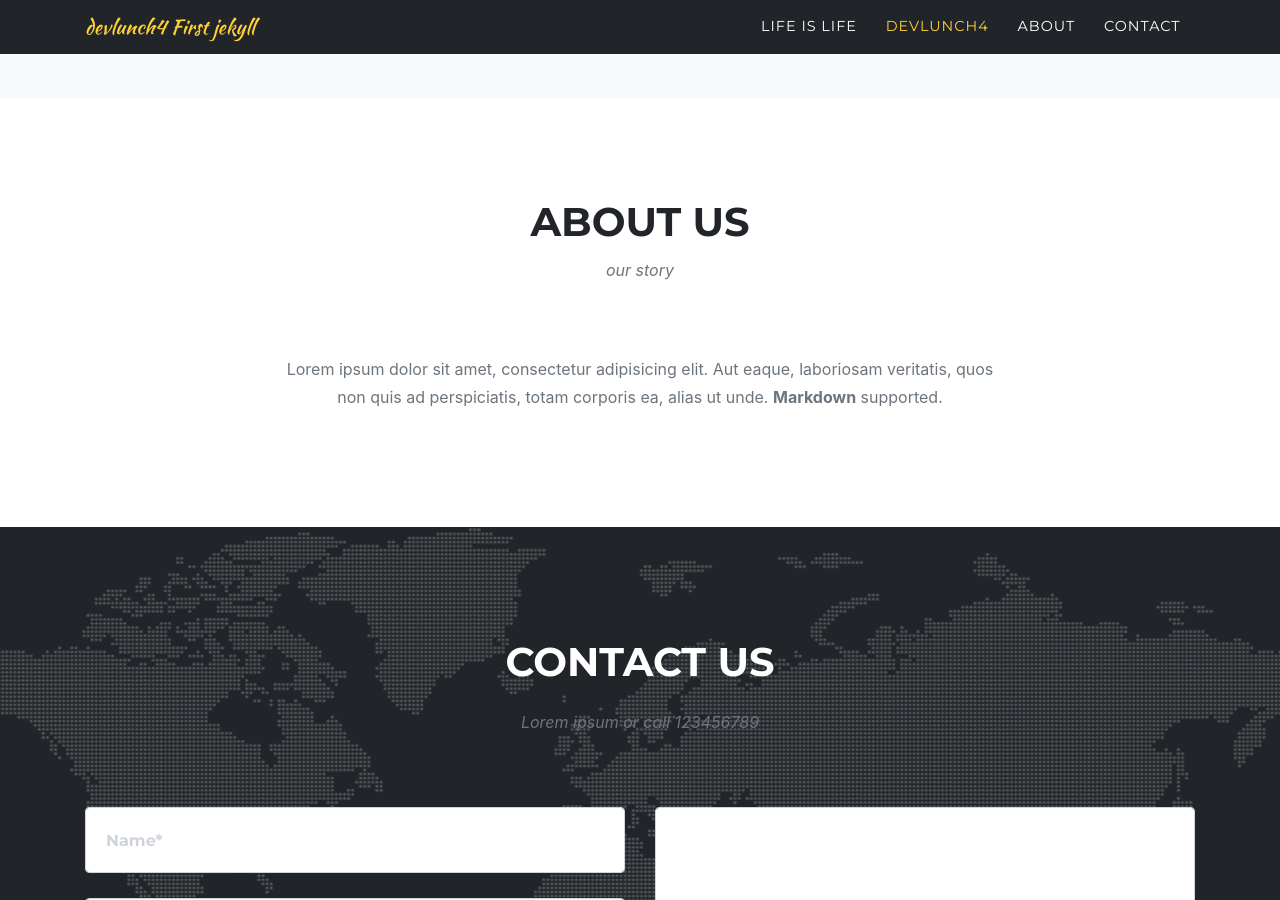
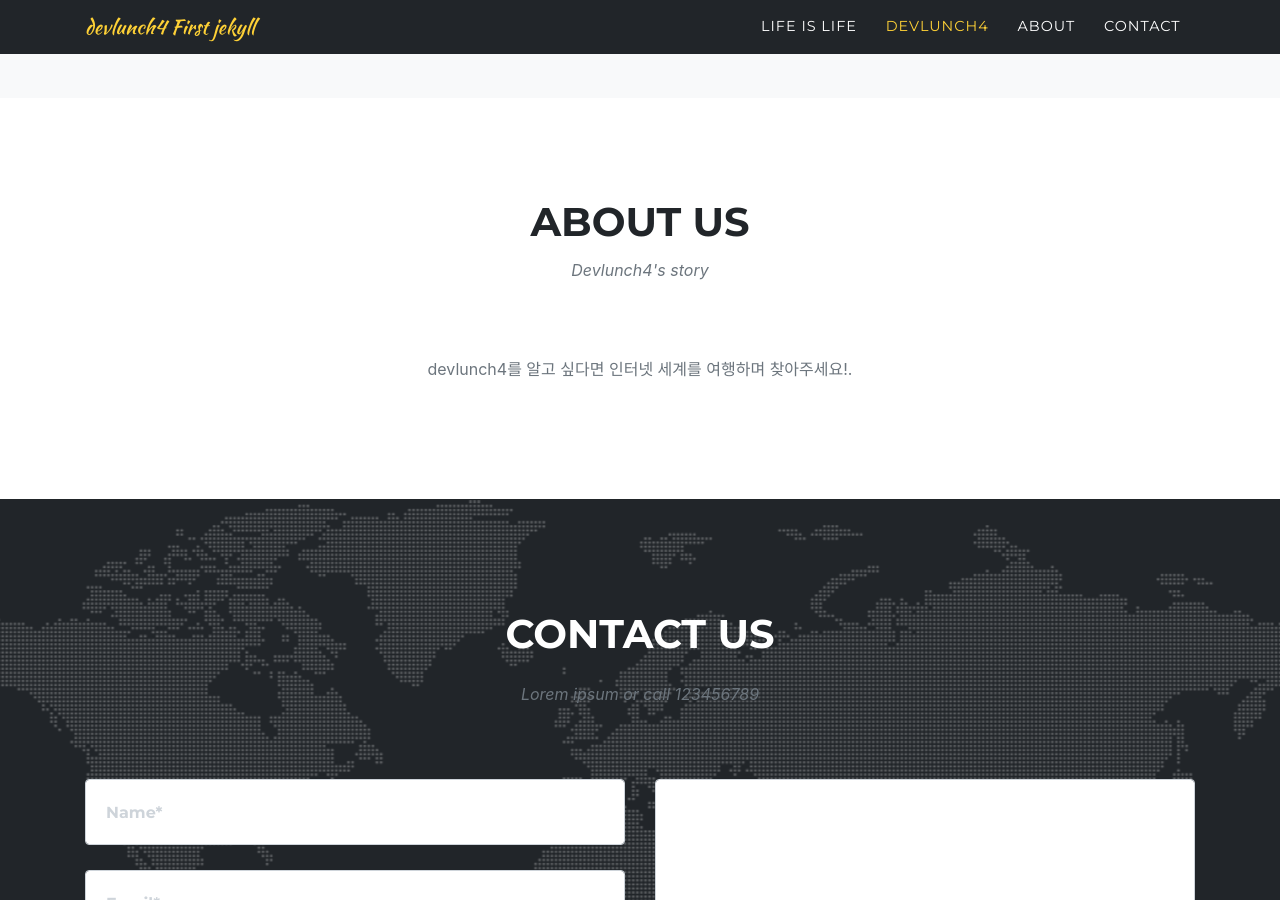
Before and after one commit to devlunch4/book_follow_first_jekyll, a Jekyll site: the page built from index.md, in a window 1280 px wide and 900 px high, scrolled down 2138 px. Built offline with Jekyll 4.4.1, drawn with Linux system fonts in a browser that asks for light colours; some web fonts are replaced.

Commit message:
ch16 END.

```diff
--- a/_config.yml
+++ b/_config.yml
@@ -36,4 +36,5 @@ markdown: kramdown
 
 # Uncomment following line to use Formspree form ID based URL instead of email based URL
 # Details: https://help.formspree.io/hc/en-us/articles/360017735154-How-to-prevent-spam
-# formspree_form_path: "f/a_form_id"
+formspree_form_path: "f/xzboqwjk"
+# https://formspree.io/f/xzboqwjk
--- a/_data/sitetext.yml
+++ b/_data/sitetext.yml
@@ -39,8 +39,8 @@ en: &DEFAULT_EN
 
   about:
     title: "About Us"
-    text: "our story"
-    body: "Lorem ipsum dolor sit amet, consectetur adipisicing elit. Aut eaque, laboriosam veritatis, quos non quis ad perspiciatis, totam corporis ea, alias ut unde. **Markdown** supported."
+    text: "Devlunch4's story"
+    body: "devlunch4를 알고 싶다면 인터넷 세계를 여행하며 찾아주세요!."
     section: about
 
   contact:
```
